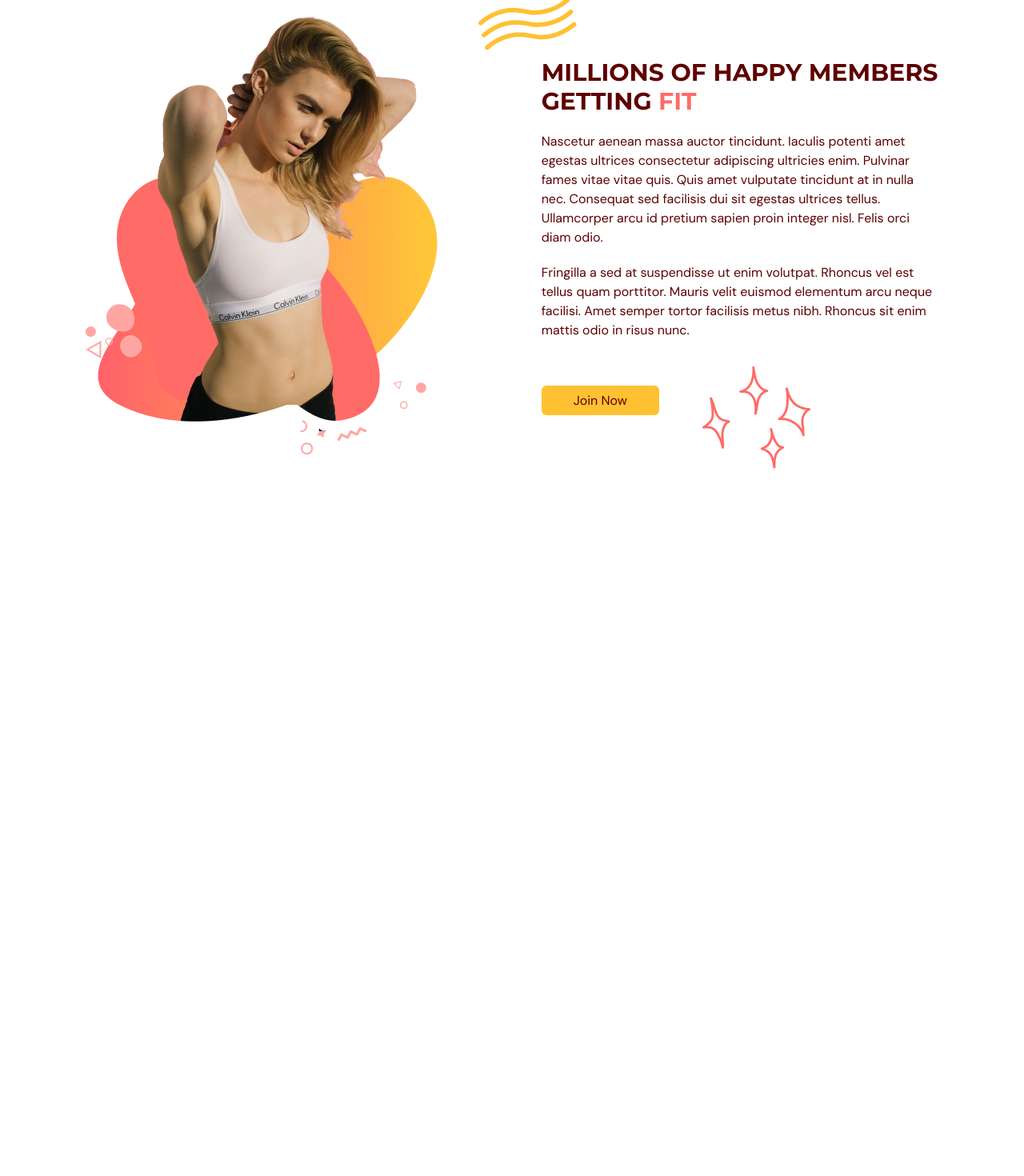
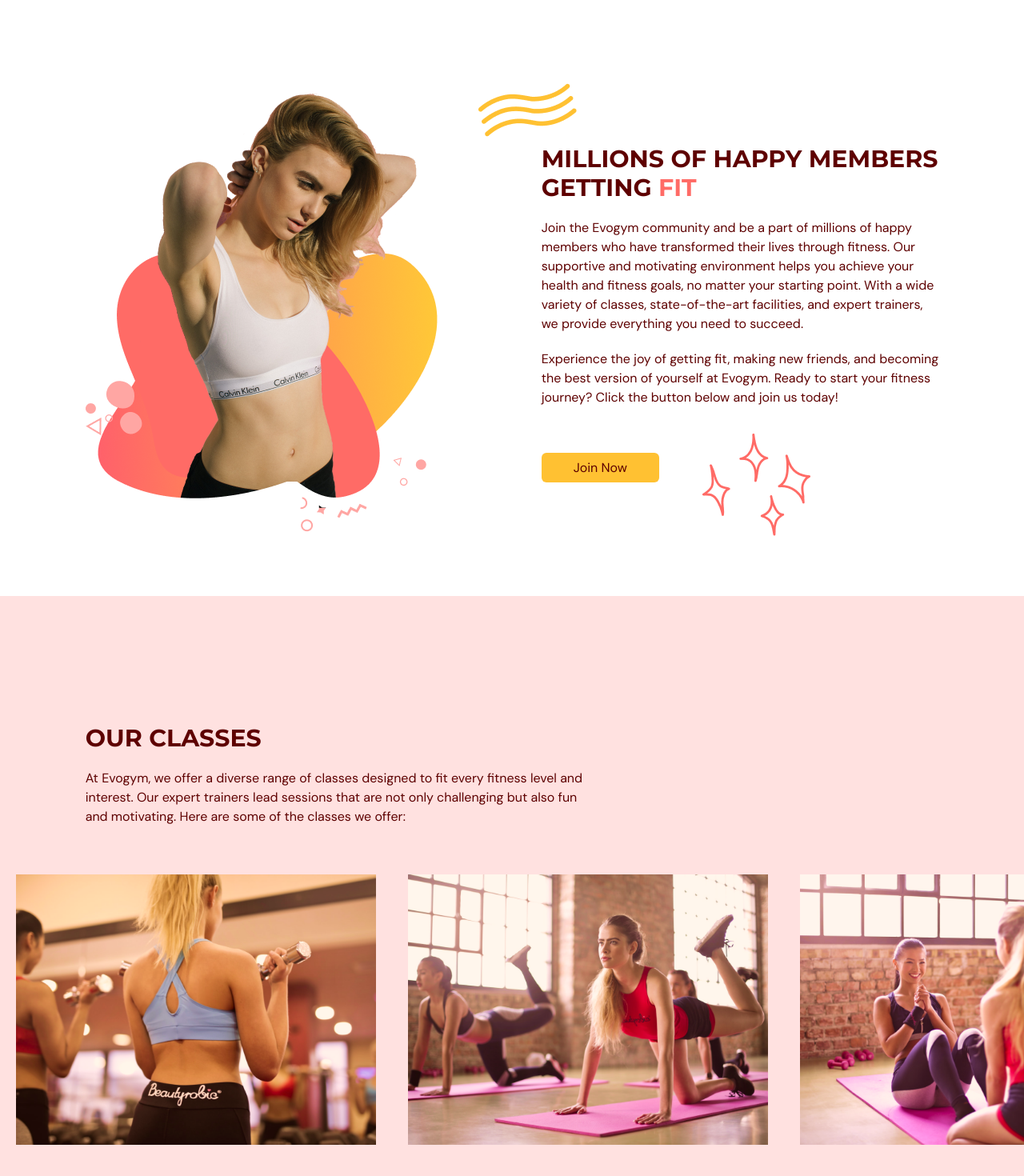
Before and after one commit to dominickgrodkowski/fitness-typescript, a React (Vite) app: page / in a window 1280 px wide. Shown: the part 1480-2950 px from the top of the page at 80% size. Before the commit the page ends 2129 px from the top, so only its background shows below. Built offline with nearby package versions, Linux system fonts and the light colour scheme.

Commit message:
chore: Add OurClasses component to App and update Class component

```diff
--- a/src/App.tsx
+++ b/src/App.tsx
@@ -35,6 +35,7 @@ function App() {
       />
       <Home setSelectedPage={setSelectedPage} />
       <Benefits setSelectedPage={setSelectedPage} />
+      <OurClasses setSelectedPage={setSelectedPage} />
 
     </div>
   );
--- a/src/scenes/benefits/index.tsx
+++ b/src/scenes/benefits/index.tsx
@@ -15,19 +15,19 @@ const benefits: Array<BenefitType> = [
     icon: <HomeModernIcon className="h-6 w-6" />,
     title: "State of the Art Facilities",
     description:
-      "Neque adipiscing amet amet enim. Feugiat dolor enim fermentum in a in lectus pellentesque. Ullamcorper et.",
+    "Experience the best in fitness with our state-of-the-art facilities, equipped with the latest technology and equipment to support your training. From spacious workout areas to cutting-edge machines, we provide everything you need for an effective and enjoyable workout.",
   },
   {
     icon: <UserGroupIcon className="h-6 w-6" />,
     title: "100's of Diverse Classes",
     description:
-      "Eu ipsum id egestas risus tempus enim semper felis quis. Nec consectetur ac venenatis facilisi est. Eget ac turpis id.",
+      "Discover a wide variety of classes designed to fit every interest and fitness level. Whether you're into high-intensity workouts, yoga, dance, or strength training, our diverse class offerings ensure there's something for everyone.",
   },
   {
     icon: <AcademicCapIcon className="h-6 w-6" />,
     title: "Expert and Pro Trainers",
     description:
-      "Fusce vestibulum aliquam ut cras. Nisl lectus egestas sapien nisl. Lacus at mi sit pellentesque. Congue parturient.",
+      "Our team of expert and professional trainers are here to guide and inspire you. With personalized coaching and extensive experience, they provide the knowledge and support you need to reach your fitness goals safely and effectively.",
   },
 ];
 
@@ -131,18 +131,12 @@ const Benefits = ({ setSelectedPage }: Props) => {
               }}
             >
               <p className="my-5">
-                Nascetur aenean massa auctor tincidunt. Iaculis potenti amet
-                egestas ultrices consectetur adipiscing ultricies enim. Pulvinar
-                fames vitae vitae quis. Quis amet vulputate tincidunt at in
-                nulla nec. Consequat sed facilisis dui sit egestas ultrices
-                tellus. Ullamcorper arcu id pretium sapien proin integer nisl.
-                Felis orci diam odio.
+              Join the Evogym community and be a part of millions of happy members who have transformed their lives through fitness. Our supportive and motivating environment helps you achieve your health and fitness goals, no matter your starting point. With a wide variety of classes, state-of-the-art facilities, and expert trainers, we provide everything you need to succeed.
               </p>
               <p className="mb-5">
-                Fringilla a sed at suspendisse ut enim volutpat. Rhoncus vel est
-                tellus quam porttitor. Mauris velit euismod elementum arcu neque
-                facilisi. Amet semper tortor facilisis metus nibh. Rhoncus sit
-                enim mattis odio in risus nunc.
+              Experience the joy of getting fit, making new friends, and becoming the best version of yourself at Evogym.
+              Ready to start your fitness journey?
+              Click the button below and join us today!
               </p>
             </motion.div>
 
--- /dev/null
+++ b/src/scenes/ourClasses/Class.tsx
@@ -0,0 +1,24 @@
+type Props = {
+    name: string;
+    description?: string;
+    image: string;
+  };
+
+  const Class = ({ name, description, image }: Props) => {
+    const overlayStyles = `p-5 absolute z-30 flex
+    h-[380px] w-[450px] flex-col items-center justify-center
+    whitespace-normal bg-primary-500 text-center text-white
+    opacity-0 transition duration-500 hover:opacity-90`;
+
+    return (
+      <li className="relative mx-5 inline-block h-[380px] w-[450px]">
+        <div className={overlayStyles}>
+          <p className="text-2xl">{name}</p>
+          <p className="mt-5">{description}</p>
+        </div>
+        <img alt={`${image}`} src={image} />
+      </li>
+    );
+  };
+
+  export default Class;
--- /dev/null
+++ b/src/scenes/ourClasses/index.tsx
@@ -0,0 +1,96 @@
+import { SelectedPage, ClassType } from "@/shared/types";
+import image1 from "@/assets/image1.png";
+import image2 from "@/assets/image2.png";
+import image3 from "@/assets/image3.png";
+import image4 from "@/assets/image4.png";
+import image5 from "@/assets/image5.png";
+import image6 from "@/assets/image6.png";
+import { motion } from "framer-motion";
+import HText from "@/shared/HText";
+import Class from "./Class";
+
+const classes: Array<ClassType> = [
+  {
+    name: "Weight Training Classes",
+    description:
+      "Unlock your strength potential with our comprehensive weight training classes at Evogym. Our expert trainers will guide you through a variety of exercises designed to build muscle, increase endurance, and boost overall fitness. Whether you're lifting for the first time or looking to perfect your technique, our classes cater to all skill levels. Join us to achieve your strength goals and transform your body with tailored workouts that challenge and inspire.",
+    image: image1,
+  },
+  {
+    name: "Yoga Classes",
+    description:
+    "Find your balance and inner peace with our rejuvenating yoga classes at Evogym. Our experienced instructors will guide you through a series of poses and breathing exercises designed to enhance flexibility, strength, and mindfulness. Whether you're a beginner looking to learn the basics or an experienced yogi seeking to deepen your practice, our classes cater to all levels. Join us to relax, unwind, and discover the transformative power of yoga.",
+    image: image2,
+  },
+  {
+    name: "Ab Core Classes",
+    description:
+      "Strengthen your core and achieve a toned midsection with our dynamic Ab Core Classes at Evogym. Our expert trainers will lead you through targeted exercises that focus on building core strength, improving stability, and enhancing overall fitness. Perfect for all fitness levels, these classes are designed to challenge and motivate you to reach your goals. Join us to sculpt your abs, improve your posture, and boost your confidence with every workout.",
+    image: image3,
+  },
+  {
+    name: "Adventure Classes",
+    description:
+      "Take your fitness journey to new heights with our exhilarating Adventure Classes at Evogym. Designed for those who crave excitement and variety, these classes combine fun and fitness in unique ways. From obstacle courses and outdoor workouts to team challenges and fitness excursions, our adventure classes will push your limits and ignite your passion for exercise. Perfect for all fitness levels, these classes offer a refreshing break from routine and an opportunity to discover new strengths. Join us for an adventure that will inspire, challenge, and transform you.",
+    image: image4,
+  },
+  {
+    name: "Fitness Classes",
+    description:
+    "Elevate your workout routine with our diverse range of Fitness Classes at Evogym. Whether you're aiming to improve your cardiovascular health, build strength, or enhance flexibility, our classes are designed to meet your needs and keep you motivated. Led by experienced and passionate trainers, each session offers a fun and supportive environment where you can push your limits and achieve your fitness goals. Join us and discover the perfect class to match your fitness journey, from high-intensity interval training to calming yoga sessions.",
+    image: image5,
+  },
+  {
+    name: "Training Classes",
+    description:
+      "Transform your fitness routine with our dynamic Training Classes at Evogym. Designed to cater to all levels, our classes focus on building strength, improving endurance, and enhancing overall fitness. With a variety of training methods, including circuit training, functional fitness, and personalized coaching, our expert trainers are here to guide you every step of the way. Experience a motivating and supportive environment where you can push your boundaries, achieve your goals, and enjoy every workout. Join us and take the first step towards a stronger, healthier you.",
+    image: image6,
+  },
+];
+
+type Props = {
+  setSelectedPage: (value: SelectedPage) => void;
+};
+
+const OurClasses = ({ setSelectedPage }: Props) => {
+  return (
+    <section id="ourclasses" className="w-full bg-primary-100 py-40">
+      <motion.div
+        onViewportEnter={() => setSelectedPage(SelectedPage.OurClasses)}
+      >
+        <motion.div
+          className="mx-auto w-5/6"
+          initial="hidden"
+          whileInView="visible"
+          viewport={{ once: true, amount: 0.5 }}
+          transition={{ duration: 0.5 }}
+          variants={{
+            hidden: { opacity: 0, x: -50 },
+            visible: { opacity: 1, x: 0 },
+          }}
+        >
+          <div className="md:w-3/5">
+            <HText>OUR CLASSES</HText>
+            <p className="py-5">
+            At Evogym, we offer a diverse range of classes designed to fit every fitness level and interest. Our expert trainers lead sessions that are not only challenging but also fun and motivating. Here are some of the classes we offer:
+            </p>
+          </div>
+        </motion.div>
+        <div className="mt-10 h-[353px] w-full overflow-x-auto overflow-y-hidden">
+          <ul className="w-[2800px] whitespace-nowrap">
+            {classes.map((item: ClassType, index) => (
+              <Class
+                key={`${item.name}-${index}`}
+                name={item.name}
+                description={item.description}
+                image={item.image}
+              />
+            ))}
+          </ul>
+        </div>
+      </motion.div>
+    </section>
+  );
+};
+
+export default OurClasses;
```
